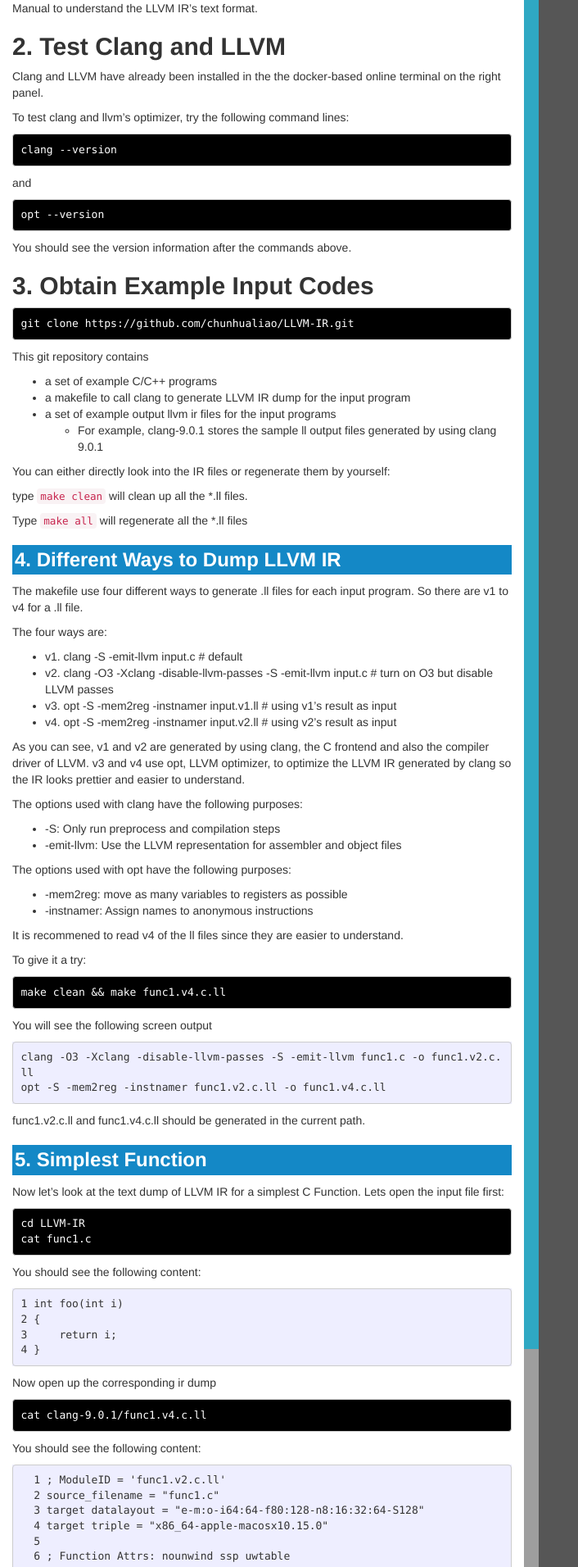
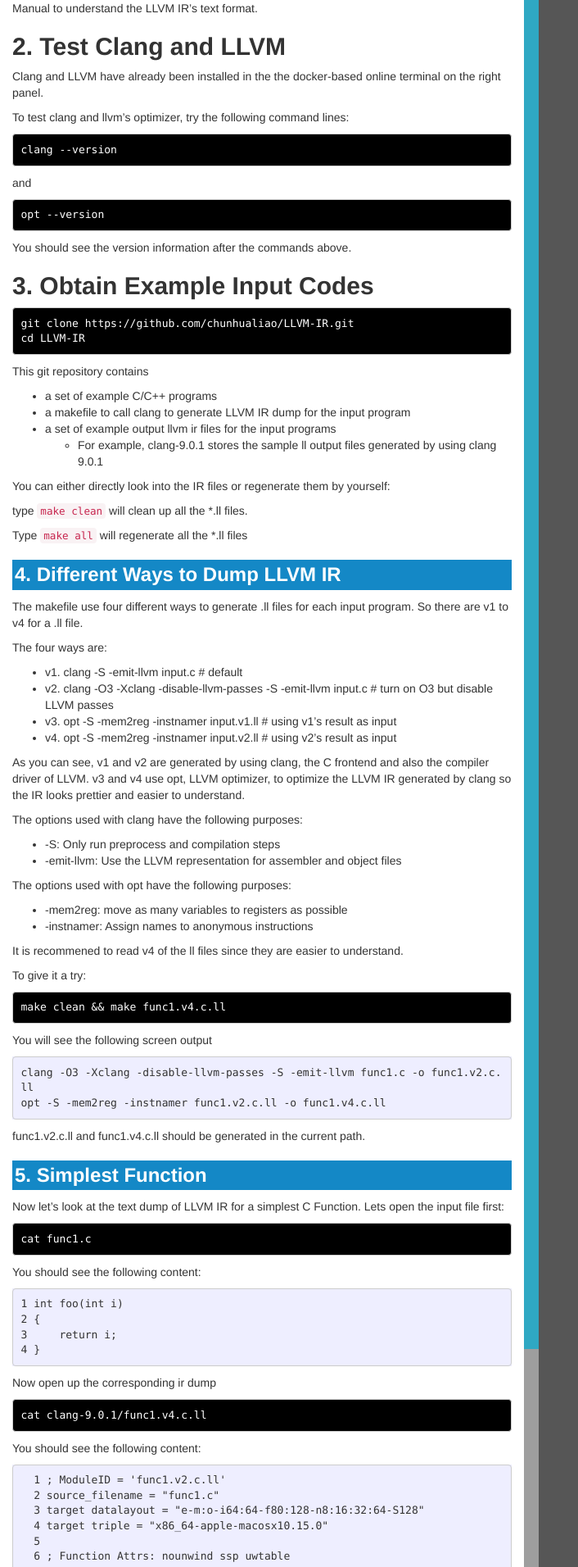
Before and after one commit to freeCompilerCamp/freecompilercamp.github.io, a Jekyll site: the page built from _posts/2020-03-25-llvm-ir.markdown, in a window 1280 px wide. Shown: the part 730-2642 px from the top of the page at 82% size, without its empty margins (0-706 px from the left). Built offline with Jekyll 4.4.1, drawn with Linux system fonts in a browser that asks for light colours; nearby versions of some CDN libraries; some of the changed lines change nothing that is shown; grey boxes are pictures that could not be loaded.

Commit message:
move cd command

````diff
--- a/_posts/2020-03-25-llvm-ir.markdown
+++ b/_posts/2020-03-25-llvm-ir.markdown
@@ -48,6 +48,7 @@
 
 ```.term1
 git clone https://github.com/chunhualiao/LLVM-IR.git
+cd LLVM-IR
 ```
 
 This git repository contains
@@ -101,7 +102,6 @@
 Now let's look at the text dump of LLVM IR for a simplest C Function.
 Lets open the input file first:
 ```.term1
-cd LLVM-IR
 cat func1.c
 ```
 You should see the following content:
````
